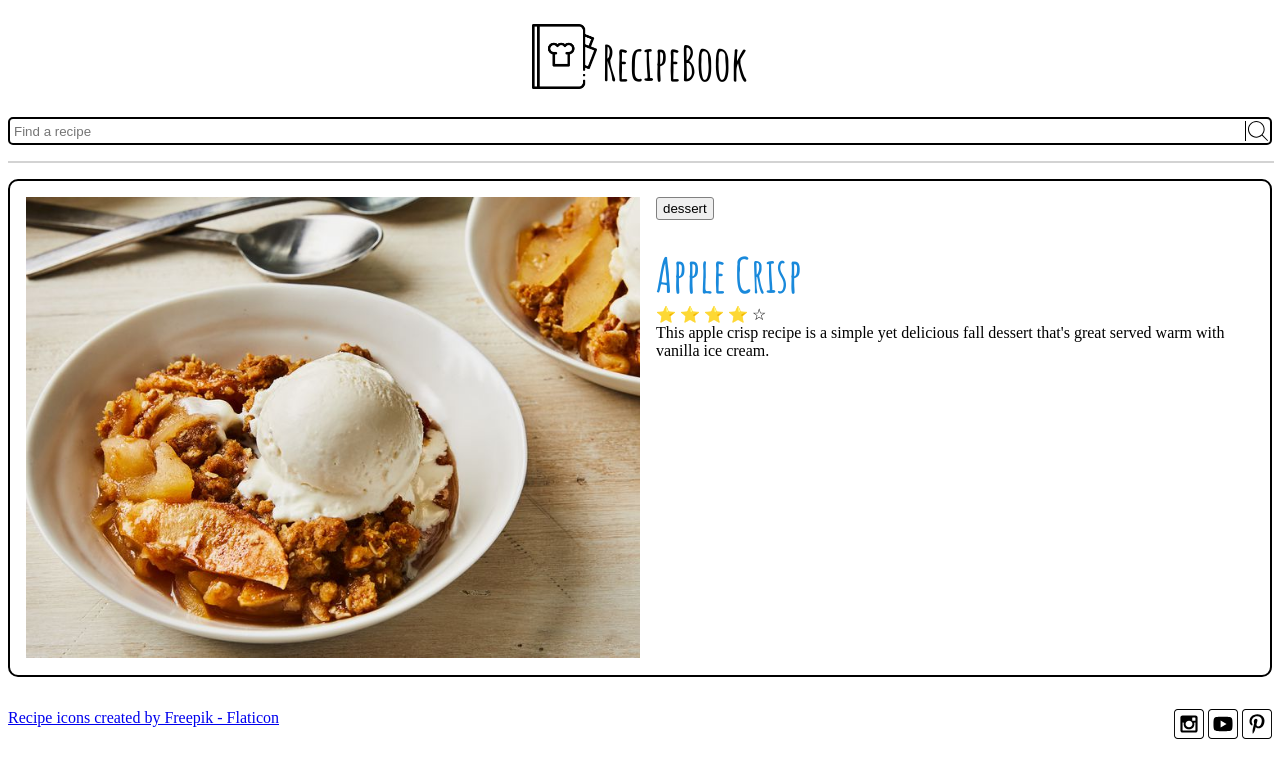
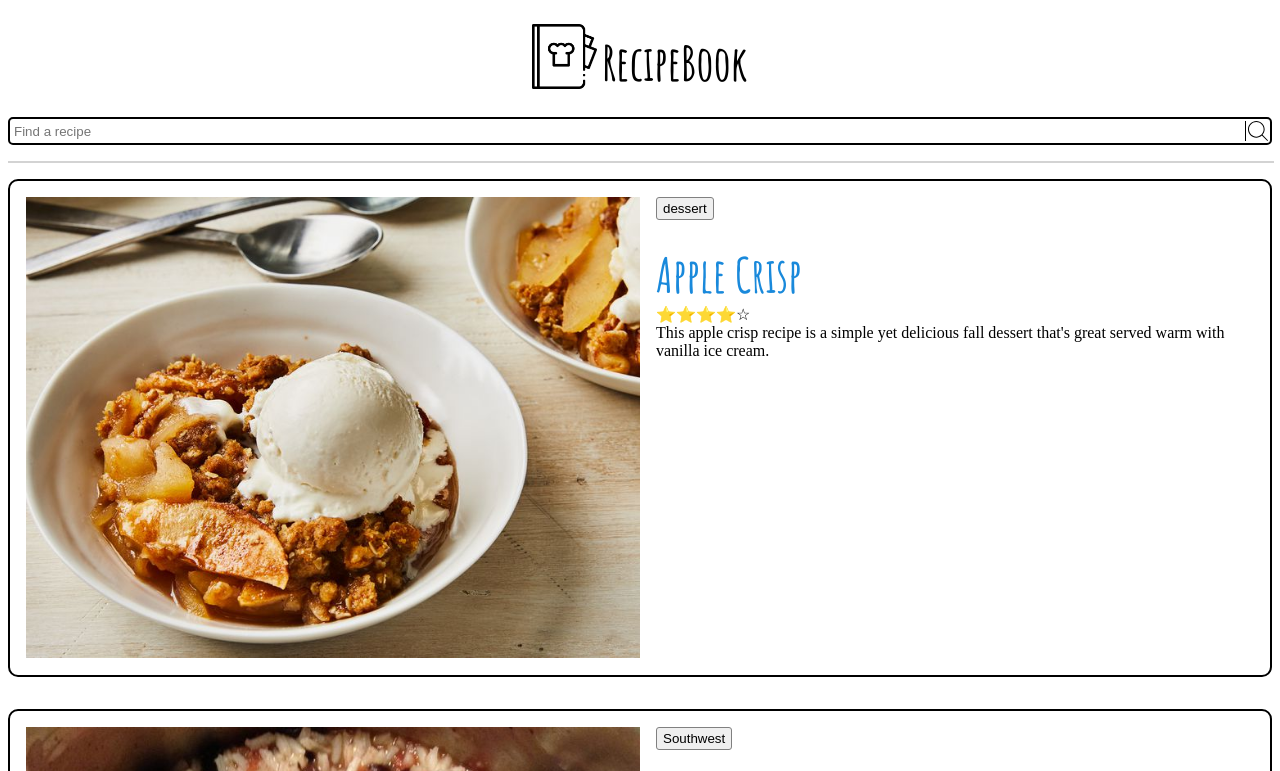
Before and after one commit to krichardson-tech/wdd131, a plain HTML site: page recipe/index.html in a window 1280 px wide. Both pictures are taken after a click on the button 1256 px from the left and 131 px from the top of the page. Shown: the top 771 px of the page. Drawn offline with Linux system fonts and the light colour scheme.

Commit message:
serach and display recipies

```diff
--- a/recipe/index.html
+++ b/recipe/index.html
@@ -35,15 +35,33 @@
         </section>
 
         <section class="search">
-            <input type="text" placeholder="Find a recipe" class="search-input">
+            <input type="text"
+                placeholder="Find a recipe"
+                class="search-input">
             <button class="search-button"><img src="images/search.svg" alt="search icon"></button>
         </section>
 
         <p class="line"></p>
 
-        <section class="recipies">
-            <section class="recipe-card">
+        <section class="recipes"></section>
+    </main>
+    <footer>
+        <div class="social">
+            <!-- Social media icons provided under CC from https://www.iconfinder.com/AlfredoCreates  -->
+            <a href="#"><img src="images/instagram_icon.svg" alt="instagram icon"></a>
+            <a href="#"><img src="images/youtube_icon.svg" alt="youtube icon"></a>
+            <a href="#"><img src="images/pinterest_icon.svg" alt="pinterest icon"></a>
+        </div>
+        <a class ="link" href="https://www.flaticon.com/free-icons/recipe" title="recipe icons">Recipe icons created by Freepik - Flaticon</a>
+    </footer>
+</body>
+</html>
+
+
+
+<!--<section class="recipe-card">
         <img src="images/apple-crisp.jpg" alt="recipe image" class="recipe-image">
+    </section>
     <section class="recipe-info">
         <button class="recipe-button" aria-label="View Recipe">dessert</button>
         <h2 class="recipe-title">Apple Crisp</h2>
@@ -59,18 +77,4 @@
         <span aria-hidden="true" class="icon-star-empty">☆</span>
         </span>
         <p class="recipe-description">This apple crisp recipe is a simple yet delicious fall dessert that's great served warm with vanilla ice cream.</p>
-                </section>
-            </section>
-        </section>
-    </main>
-    <footer>
-        <div class="social">
-        <!-- Social media icons provided under CC from https://www.iconfinder.com/AlfredoCreates  -->
-        <a href="#"><img src="images/instagram_icon.svg" alt="instagram icon"></a>
-        <a href="#"><img src="images/youtube_icon.svg" alt="youtube icon"></a>
-        <a href="#"><img src="images/pinterest_icon.svg" alt="pinterest icon"></a>
-        </div>
-        <a class ="link" href="https://www.flaticon.com/free-icons/recipe" title="recipe icons">Recipe icons created by Freepik - Flaticon</a>
-    </footer>
-</body>
-</html>
+    </section> -->
--- a/recipe/recipes.js
+++ b/recipe/recipes.js
@@ -1,3 +1,6 @@
+const recipeList = document.querySelector(".recipes");
+const searchInput = document.querySelector(".search-input");
+const searchButton = document.querySelector(".search-button");
 
 const recipes = [
 	{
@@ -280,3 +283,71 @@ const recipes = [
 		rating: 4
 	}
 ]
+
+function searchRecipes(list, query){
+	function searchCallback(recipe) {
+        return recipe.name.toLowerCase().includes(query.toLowerCase()) ||
+        recipe.description.toLowerCase().includes(query.toLowerCase()) ||
+        recipe.tags.some(tag => tag.toLowerCase().includes(query.toLowerCase()))
+    };
+    const filteredList = list.filter(searchCallback);
+    return filteredList;
+}
+
+function selectRecipe(recipe) {
+	let stars = "";
+
+	for (let i = 1; i <= 5; i++) {
+		if (i <= Math.round(recipe.rating))
+		{
+			stars += `<span aria-hidden="true" class="icon-star">⭐</span>`;
+		}
+		else
+		{
+			stars += `<span aria-hidden="true" class="icon-star-empty">☆</span>
+        </span>`;
+		}
+	}
+
+	return `
+		<section class="recipe-card">
+			<img
+				src="${recipe.image}"
+				alt="${recipe.name}"
+				class="recipe-image"
+			>
+
+			<section class="recipe-info">
+				<button class="recipe-button">${recipe.tags[0]}</button>
+				<h2 class="recipe-title">${recipe.name}</h2>
+				<span
+					class="rating"
+					role="img"
+					aria-label="${recipe.rating} out of 5 stars"
+					>
+					${stars}
+				</span>
+				<p class="recipe-description">${recipe.description}</p>
+			</section>
+	`;
+}
+
+const randomRecipe = Math.floor(Math.random() * recipes.length);
+displayRecipes([recipes[randomRecipe]]);
+
+searchButton.addEventListener("click", () => {
+	const query = searchInput.value;
+	const results = searchRecipes(recipes, query);
+
+	results.sort((a,b) => a.name.toLowerCase().localeCompare(b.name.toLowerCase()));
+
+	displayRecipes(results);
+});
+
+function displayRecipes(list) {
+	recipeList.innerHTML = "";
+
+	list.forEach(recipe => {
+		recipeList.innerHTML += selectRecipe(recipe);
+	});
+}
```
Lines whose indentation alone changed are shown as unchanged.
